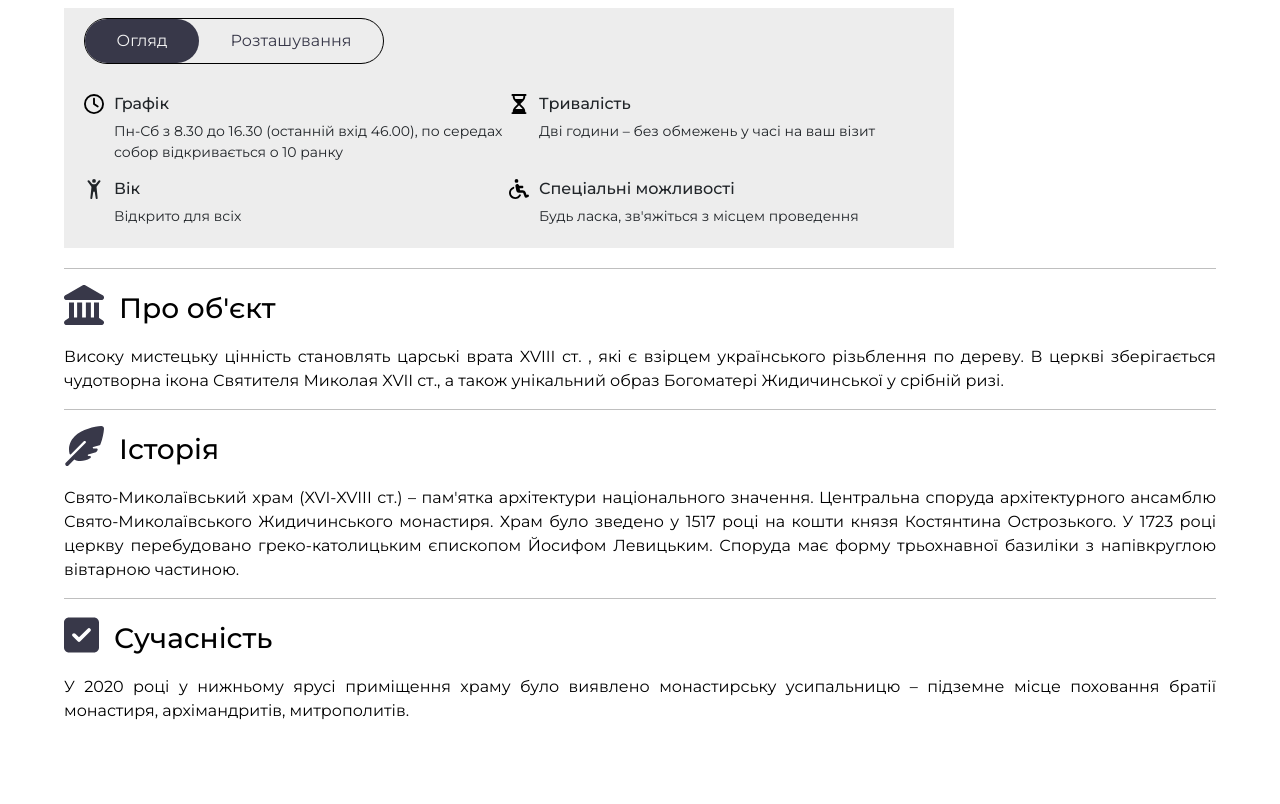
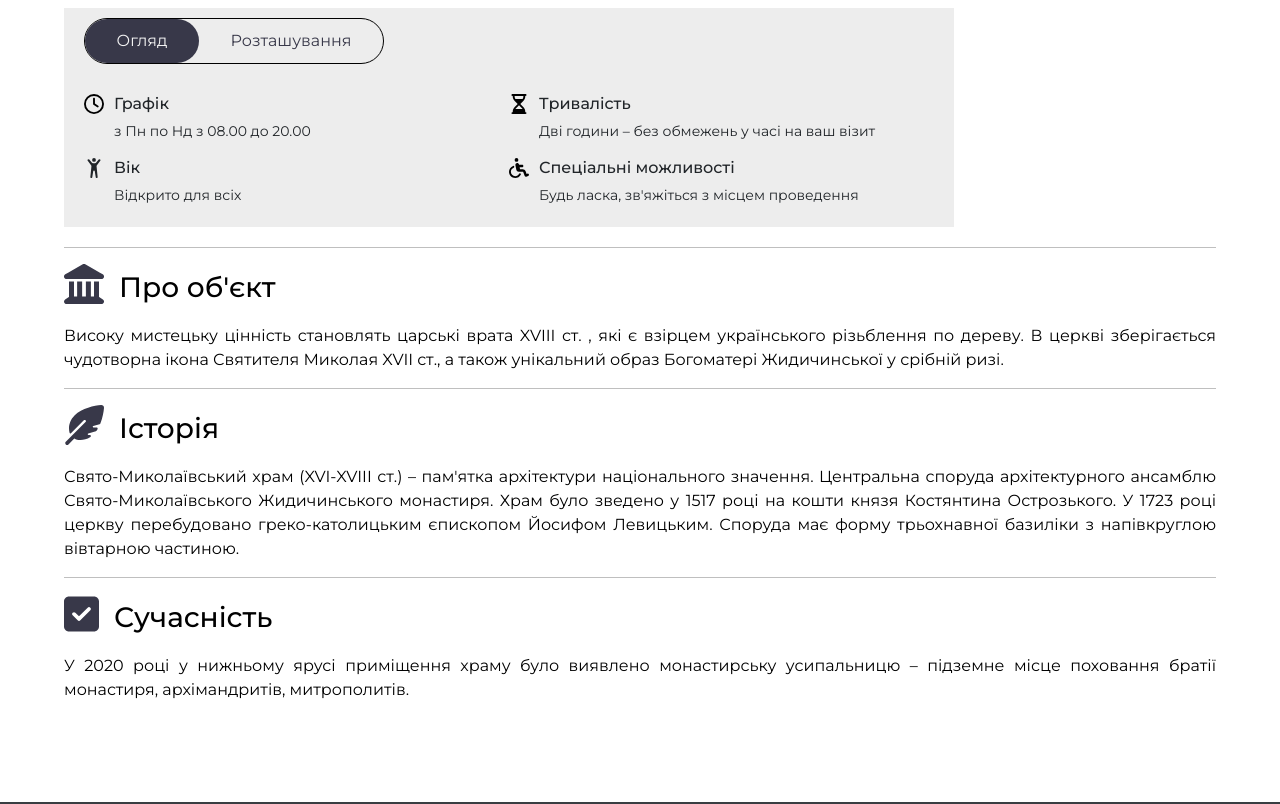
Before and after one commit to Leksii2601/ZhydychynCenterSite, a plain HTML site: page pages/MykolaivskyiHram/index.html in a window 1280 px wide. Shown: the part 1000-1804 px from the top of the page. Drawn offline with nearby package versions, Linux system fonts and the light colour scheme.

Commit message:
Update index.html

```diff
--- a/pages/MykolaivskyiHram/index.html
+++ b/pages/MykolaivskyiHram/index.html
@@ -143,7 +143,7 @@
                     <svg xmlns="http://www.w3.org/2000/svg" viewBox="0 0 512 512"><!--!Font Awesome Free 6.7.2 by @fontawesome - https://fontawesome.com License - https://fontawesome.com/license/free Copyright 2025 Fonticons, Inc.--><path d="M464 256A208 208 0 1 1 48 256a208 208 0 1 1 416 0zM0 256a256 256 0 1 0 512 0A256 256 0 1 0 0 256zM232 120l0 136c0 8 4 15.5 10.7 20l96 64c11 7.4 25.9 4.4 33.3-6.7s4.4-25.9-6.7-33.3L280 243.2 280 120c0-13.3-10.7-24-24-24s-24 10.7-24 24z"/></svg>
                     <div class="textInfo">
                     <h4>Графік</h4>
-                    <p>Пн-Сб з 8.30 до 16.30 (останній вхід 46.00), по середах собор відкривається о 10 ранку</p>
+                    <p>з Пн по Нд з 08.00 до 20.00</p>
                   </div>
                   </div>
 
```
